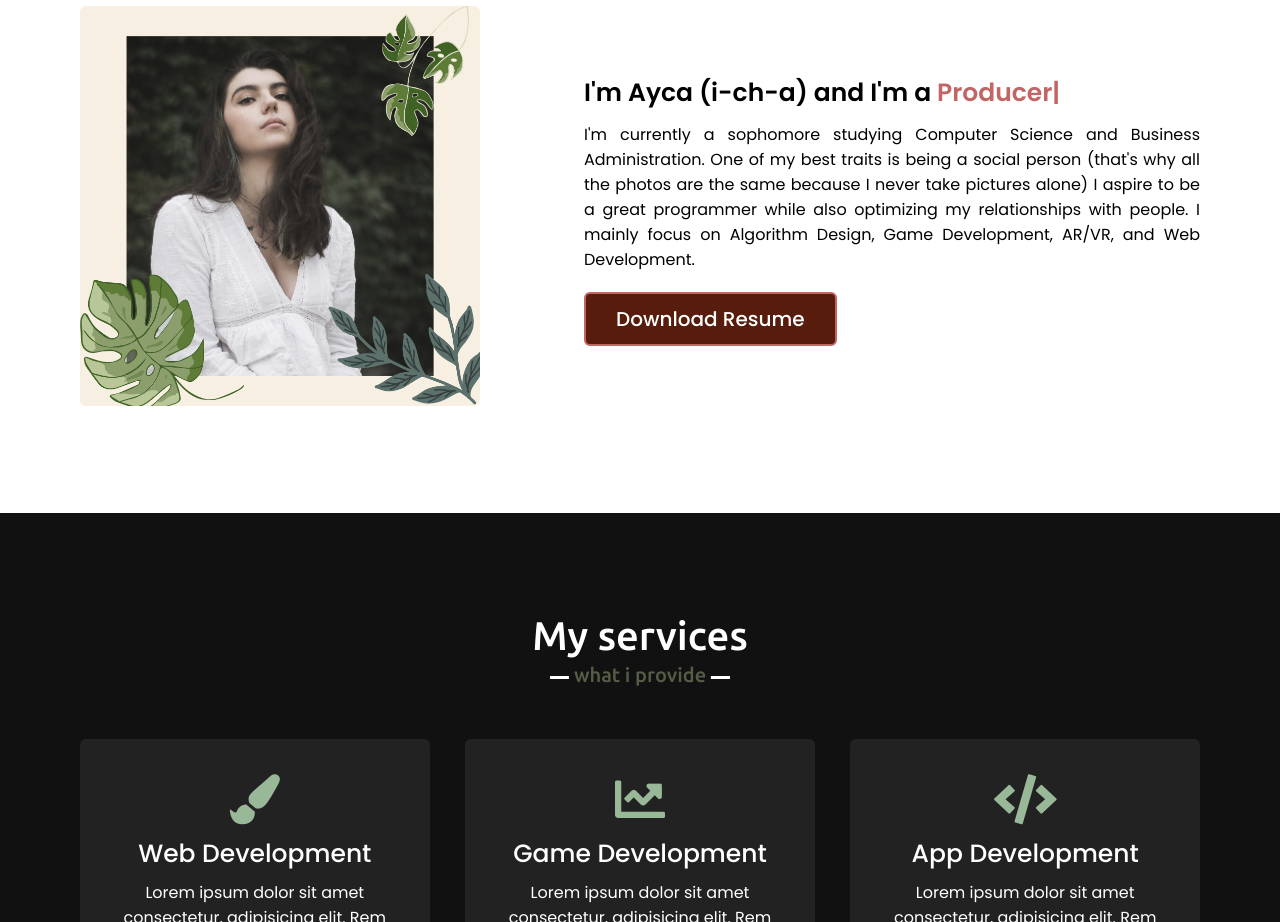
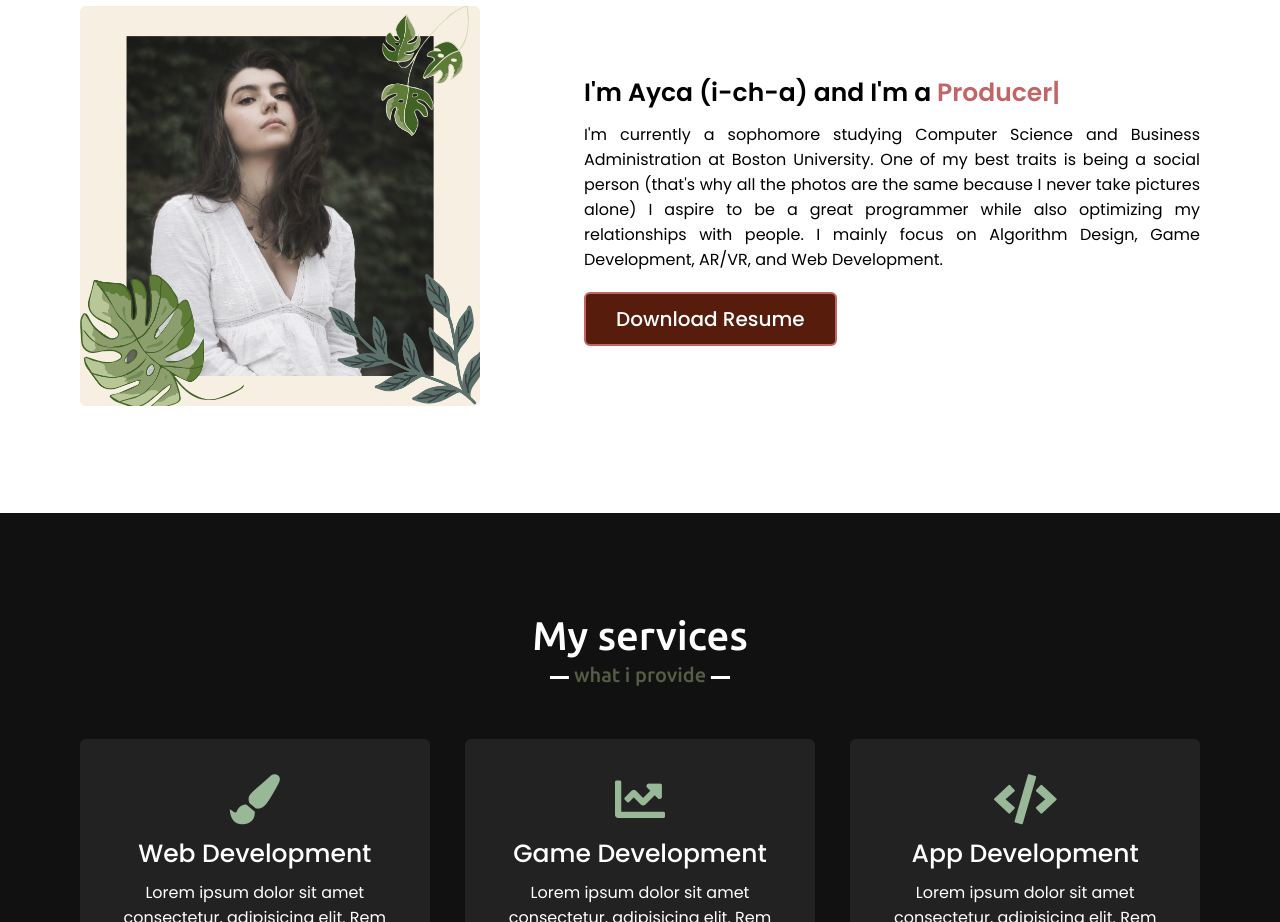
Before and after one commit to aycasolmaz/aycasolmaz.github.io, a plain HTML site: page index.html in a window 1280 px wide. Shown: the part 1020-1942 px from the top of the page. Drawn offline with nearby package versions, Linux system fonts and the light colour scheme.

Commit message:
added BU

```diff
--- a/index.html
+++ b/index.html
@@ -58,7 +58,7 @@
                 </div>
                 <div class="column right">
                     <div class="text">I'm Ayca (i-ch-a) and I'm a <span class="typing-2"></span></div>
-                    <p>I'm currently a sophomore studying Computer Science and Business Administration. One of my best traits is being a social person (that's why all the photos are the same because I never take pictures alone) I aspire to be a great programmer while also optimizing my relationships with people. I mainly focus on Algorithm Design, Game Development, AR/VR, and Web Development.</p>
+                    <p>I'm currently a sophomore studying Computer Science and Business Administration at Boston University. One of my best traits is being a social person (that's why all the photos are the same because I never take pictures alone) I aspire to be a great programmer while also optimizing my relationships with people. I mainly focus on Algorithm Design, Game Development, AR/VR, and Web Development.</p>
                     <a href="#">Download Resume</a>
                 </div>
             </div>
```
